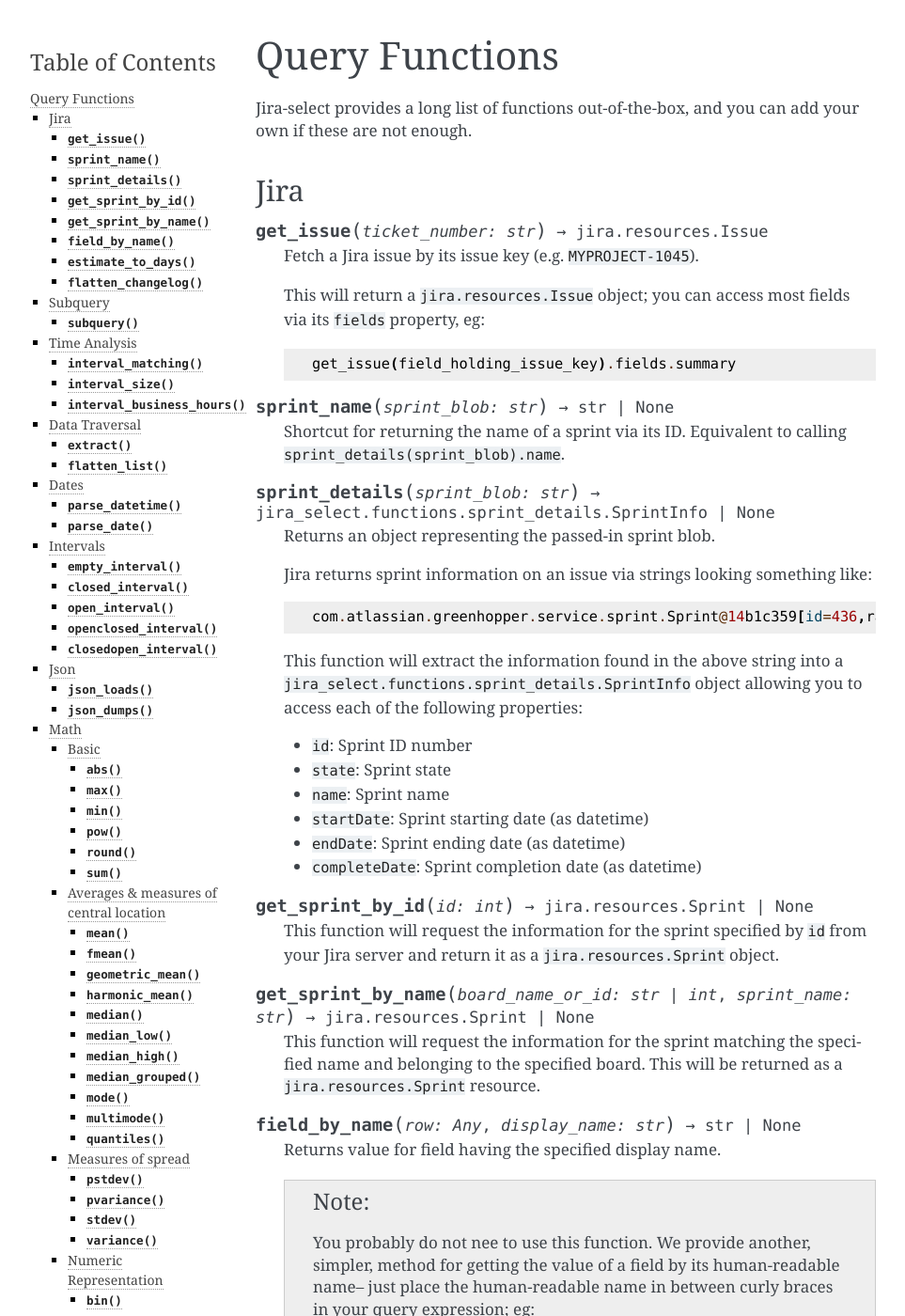
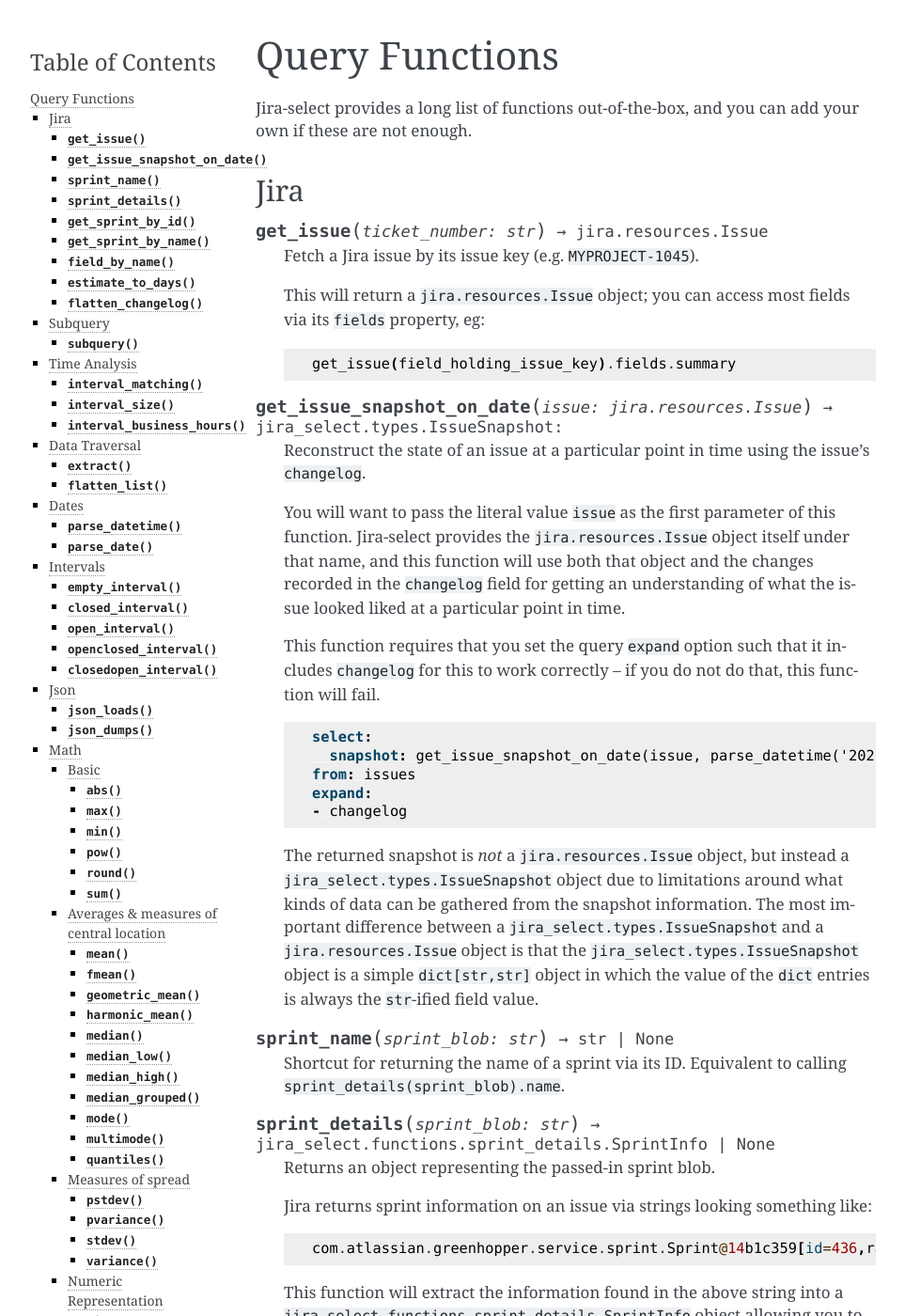
Before and after one commit to coddingtonbear/jira-select, a Sphinx documentation site: the page built from docs/functions.rst, in a window 1280 px wide and 1400 px high. Shown: the whole window at 94% size, without its empty margins (148-1111 px from the left). Built offline with Sphinx 7.4.7, drawn with Linux system fonts in a browser that asks for light colours.

Commit message:
Correcting a documentation bug that was causing 'get_issue_snapshot_on_date' to be omitted.

```diff
--- a/docs/functions.rst
+++ b/docs/functions.rst
@@ -16,7 +16,7 @@
 
       get_issue(field_holding_issue_key).fields.summary
 
-.. py::function:: get_issue_snapshot_on_date(issue: jira.resources.Issue) -> jira_select.types.IssueSnapshot:
+.. py:function:: get_issue_snapshot_on_date(issue: jira.resources.Issue) -> jira_select.types.IssueSnapshot:
 
    Reconstruct the state of an issue at a particular point in time
    using the issue's ``changelog``.
```
